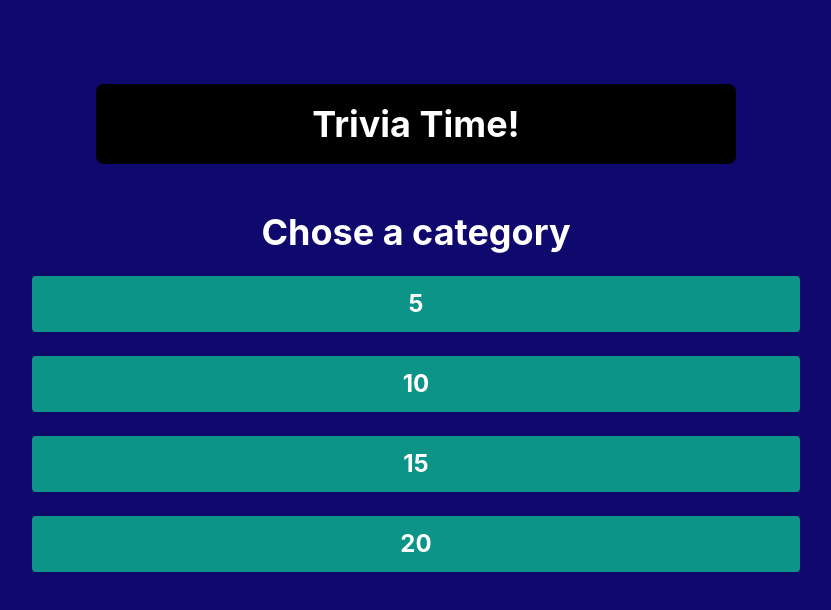
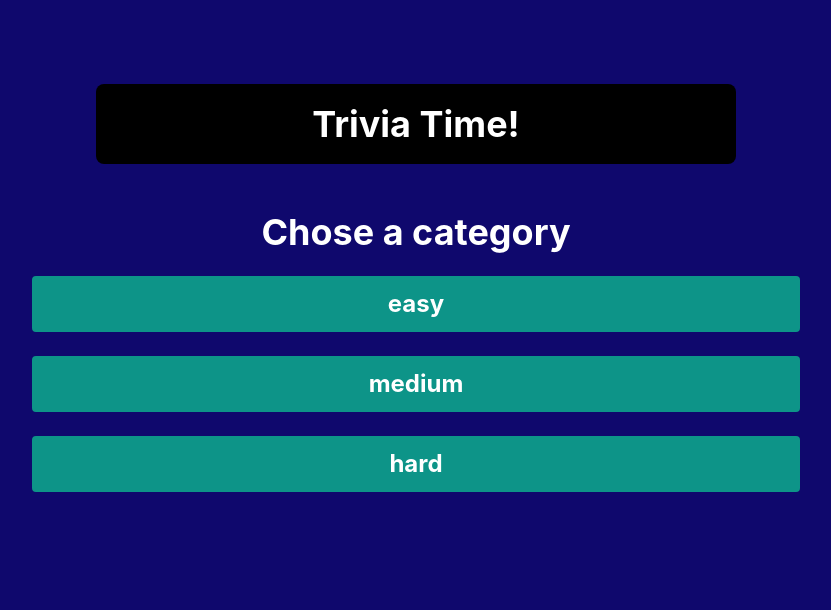
Before and after one commit to jedwards4044/trivia, a React (Create React App) app: page / in a window 1280 px wide. Both pictures are taken after a click on the button "Random". Shown: the top 610 px of the page, without its empty margins (224-1055 px from the left). Built offline with nearby package versions, Linux system fonts and the light colour scheme; a web font is replaced by a local one.

Commit message:
feat: add difficulty

```diff
--- a/src/ChoseTopic.tsx
+++ b/src/ChoseTopic.tsx
@@ -9,6 +9,7 @@ interface TopicProps {
 const ChoseTopic = (props: TopicProps) => {
     const [numQuestions, setNumQuestions] = useState<string>('')
     const [topic, setTopic] = useState<string>('')
+    const [difficulty, setDifficulty] = useState<string>('')
 
     const btnClassesList = cn(
         'text-white',
@@ -32,9 +33,13 @@ const ChoseTopic = (props: TopicProps) => {
         { title: 'Film', value: '11' },
     ]
     const questionAmounts = ['5', '10', '15', '20']
+    const difficulties = ['easy', 'medium', 'hard']
 
     const updateTopic = (topic: string) => {
         setTopic(topic)
+    }
+    const updateDifficulty = (difficulty: string) => {
+        setDifficulty(difficulty)
     }
 
     function updateNumQuestions(value: string) {
@@ -42,7 +47,7 @@ const ChoseTopic = (props: TopicProps) => {
     }
 
     const updateFetchUrl = () => {
-        const newUrl = `https://opentdb.com/api.php?amount=${numQuestions}&difficulty=easy&type=multiple&category=${topic}`
+        const newUrl = `https://opentdb.com/api.php?amount=${numQuestions}&difficulty=${difficulty}&type=multiple&category=${topic}`
         props.setUrl(newUrl)
     }
     if (topic && numQuestions) {
@@ -66,6 +71,20 @@ const ChoseTopic = (props: TopicProps) => {
                         </button>
                     ))}
                 {topic &&
+                    !difficulty &&
+                    difficulties.map((difficultyItem: string, index: number) => (
+                        <button
+                            //className={`${styles.QuestionOption} text-white font-bold py-2 px-4 rounded bg-teal-600 w-3/5 m-3 text-2xl border-4 border-teal-600 hover:bg-transparent`}
+                            className={`${styles.QuestionOption} ${btnClassesList}`}
+                            //style={tealBtn}
+                            //onClick={() => props.checkAnswer(props.answerOption.isCorrect)}
+                            onClick={() => updateDifficulty(difficultyItem)}
+                        >
+                            {difficultyItem}
+                        </button>
+                    ))}
+                {topic &&
+                    difficulty &&
                     questionAmounts.map((questionAmount: string, index: number) => (
                         <button
                             //className={`${styles.QuestionOption} text-white font-bold py-2 px-4 rounded bg-teal-600 w-3/5 m-3 text-2xl border-4 border-teal-600 hover:bg-transparent`}
--- a/src/TriviaSections.tsx
+++ b/src/TriviaSections.tsx
@@ -2,7 +2,7 @@ import styles from './Quiz.module.scss'
 import QuestionOptions from './QuestionOptions'
 import QuestionSelection from './QuestionSelection'
 import OptionButtons from './OptionButtons'
-import { questions as internalQuestions } from './QuestionArr'
+//import { questions as internalQuestions } from './QuestionArr'
 import { strReplace, transformExtQuestions } from './functions'
 import { useEffect, useState } from 'react'
 import cn from 'classnames'
```
